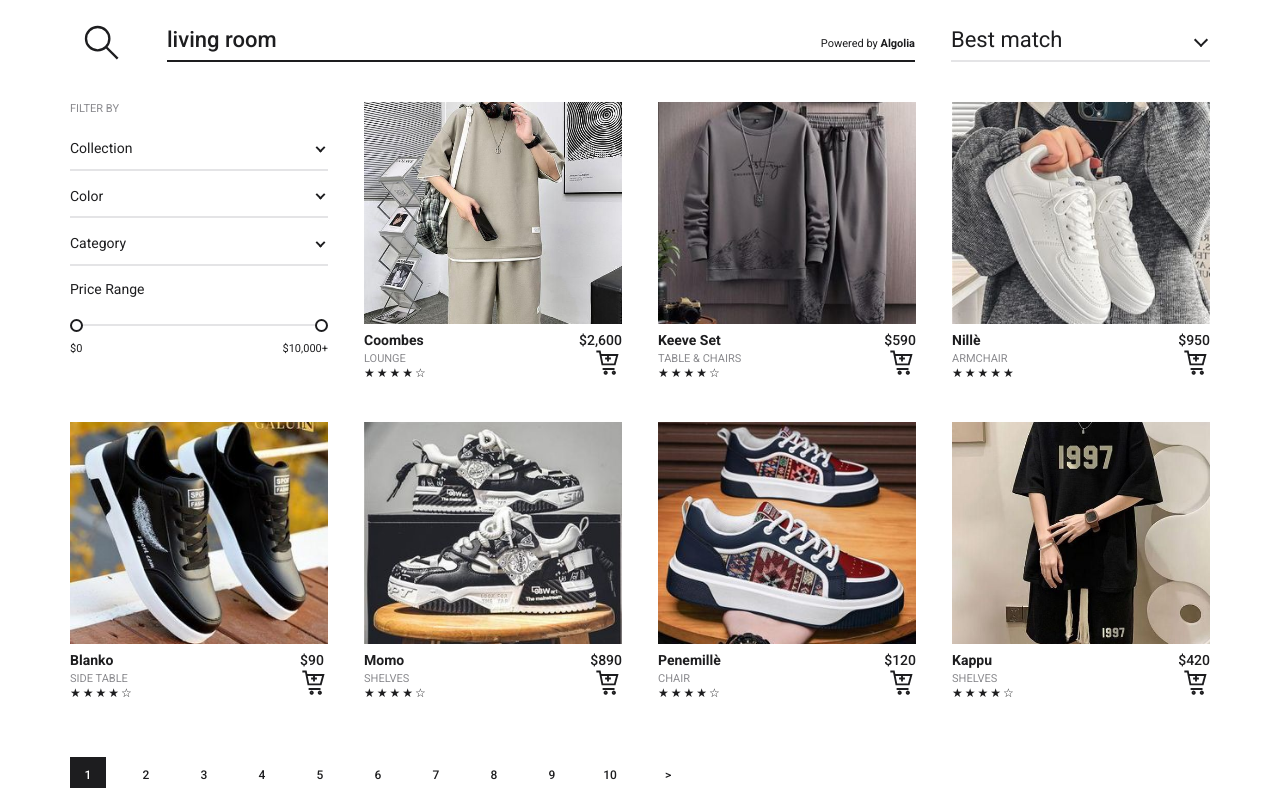
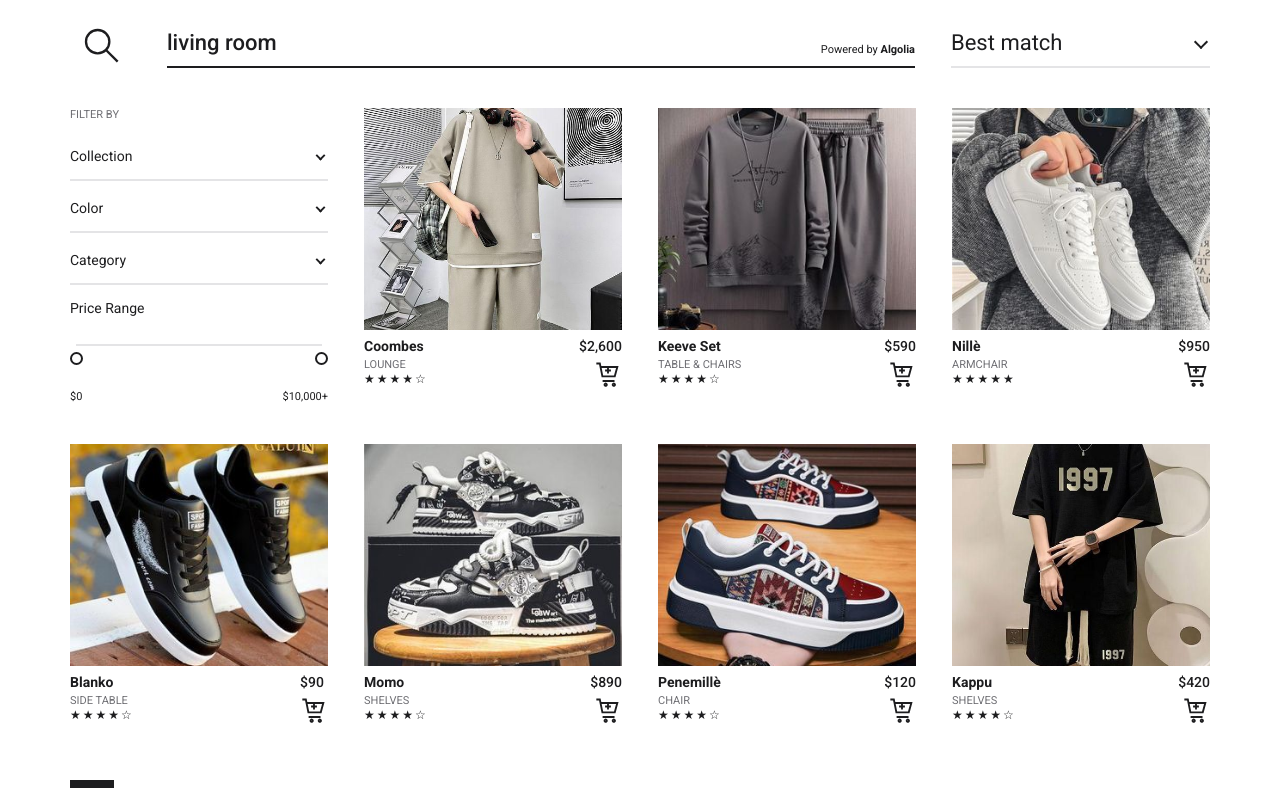
Before and after one commit to Leboueelie/integration, a plain HTML site: page index.html in a window 1280 px wide. Shown: the part 63-851 px from the top of the page. Drawn offline with Linux system fonts and the light colour scheme; files whose address does not match are found by name; a web font is replaced by a local one.

Commit message:
feat: improve accessibility (contrast and touch targets)

```diff
--- a/style.css
+++ b/style.css
@@ -11,7 +11,7 @@
 
 :root {
   --ink: #1d1d1f;
-  --muted: #8a8a8e;
+  --muted: #6e6e73;
   --line: #e4e4e6;
   --gap: 36px;
   --font: "Avenir", "Roboto", "Helvetica Neue", Arial, sans-serif;
@@ -34,8 +34,8 @@ button, input, select { font: inherit; color: inherit; }
 .logo { width: 61px; height: 61px; background: var(--ink); display: grid; place-items: center; }
 .logo svg { width: 28px; height: 28px; }
 .main-nav ul { display: flex; gap: 38px; }
-.main-nav a, .login { font: 500 12px var(--font); text-transform: uppercase; letter-spacing: .02em; }
-.cart-link { margin-left: auto; }
+.main-nav a, .login { font: 500 12px var(--font); text-transform: uppercase; letter-spacing: .02em; display: inline-flex; align-items: center; justify-content: center; min-width: 44px; min-height: 44px; padding: 0 8px; }
+.cart-link { margin-left: auto; display: inline-flex; align-items: center; min-width: 44px; min-height: 44px; }
 .login { margin-left: 0; }
 .burger { display: none; }
 
@@ -43,13 +43,13 @@ button, input, select { font: inherit; color: inherit; }
 .search-bar { display: grid; grid-template-columns: 61px 1fr 259px; gap: 36px; align-items: end; margin-top: 24px; }
 .search-ico { width: 40px; height: 40px; align-self: center; justify-self: center; }
 .search-field { position: relative; border-bottom: 2px solid var(--ink); }
-.search-field input { width: 100%; border: 0; background: none; padding: 4px 0 8px; font: 500 22px var(--font); outline-offset: 4px; }
+.search-field input { width: 100%; border: 0; background: none; padding: 4px 0 8px; font: 500 22px var(--font); outline-offset: 4px; min-height: 44px; }
 .algolia { position: absolute; right: 0; bottom: 10px; font: 400 11px "Roboto", Arial, sans-serif; }
 .algolia b { font-weight: 700; }
 
 /* ---------- Selects ---------- */
 .select-wrap { position: relative; border-bottom: 2px solid var(--line); }
-.select-wrap select { width: 100%; appearance: none; border: 0; background: none; padding: 10px 24px 10px 0; cursor: pointer; }
+.select-wrap select { width: 100%; appearance: none; border: 0; background: none; padding: 10px 24px 10px 0; cursor: pointer; min-height: 44px; }
 .select-wrap::after { content: ""; position: absolute; right: 4px; top: 50%; width: 7px; height: 7px; border: solid var(--ink); border-width: 0 2px 2px 0; transform: translateY(-70%) rotate(45deg); pointer-events: none; }
 .sort select { font: 400 22px var(--font); padding: 4px 30px 8px 0; }
 .sort::after { width: 10px; height: 10px; }
@@ -63,9 +63,9 @@ button, input, select { font: inherit; color: inherit; }
 .filters .select-wrap { margin-bottom: 6px; }
 .range { border: 0; padding: 0; margin: 14px 0 0; min-width: 0; }
 .range legend { padding: 0; margin-bottom: 18px; }
-.range-track { position: relative; height: 16px; }
+.range-track { position: relative; height: 44px; }
 .range-track::before { content: ""; position: absolute; left: 6px; right: 6px; top: 7px; height: 2px; background: var(--line); }
-.range-track input { position: absolute; inset: 0; width: 100%; margin: 0; appearance: none; background: none; pointer-events: none; }
+.range-track input { position: absolute; inset: 0; width: 100%; height: 44px; margin: 0; appearance: none; background: none; pointer-events: none; }
 .range-track input::-webkit-slider-thumb { appearance: none; pointer-events: auto; width: 13px; height: 13px; border-radius: 50%; border: 2px solid var(--ink); background: #fff; cursor: pointer; }
 .range-track input::-moz-range-thumb { pointer-events: auto; width: 9px; height: 9px; border-radius: 50%; border: 2px solid var(--ink); background: #fff; cursor: pointer; }
 .range-labels { display: flex; justify-content: space-between; font-size: 11px; margin-top: 8px; }
@@ -77,13 +77,13 @@ button, input, select { font: inherit; color: inherit; }
 .price { grid-area: price; font: 500 14px var(--font); }
 .cat { grid-area: cat; font: 400 11px var(--font); text-transform: uppercase; color: var(--muted); margin-top: 4px; }
 .stars { grid-area: stars; font-size: 12px; letter-spacing: 2px; }
-.add { grid-area: add; align-self: end; justify-self: end; background: none; border: 0; padding: 0; cursor: pointer; }
+.add { grid-area: add; align-self: end; justify-self: end; background: none; border: 0; padding: 8px; margin: -8px; cursor: pointer; min-width: 44px; min-height: 44px; display: grid; place-items: center; }
 .add .ico { width: 28px; height: 28px; }
 
 /* ---------- Pagination ---------- */
 .pagination { margin: 56px 0 40px; }
 .pagination ul { display: flex; align-items: center; }
-.pagination a { display: grid; place-items: center; min-width: 36px; height: 36px; margin-right: 22px; font: 500 12px var(--font); }
+.pagination a { display: grid; place-items: center; min-width: 44px; height: 44px; margin-right: 22px; font: 500 12px var(--font); }
 .pagination a.current { background: var(--ink); color: #fff; margin-right: 22px; }
 
 /* ---------- Footer ---------- */
@@ -96,7 +96,7 @@ button, input, select { font: inherit; color: inherit; }
   .main-nav ul { flex-direction: column; gap: 14px; }
   #menu-toggle:checked ~ .main-nav { display: block; }
   .login { display: none; }
-  .burger { display: block; width: 24px; padding: 8px 0; cursor: pointer; }
+  .burger { display: block; width: 44px; padding: 10px 0; cursor: pointer; }
   .burger span, .burger span::before, .burger span::after { display: block; height: 2px; background: var(--ink); }
   .burger span { position: relative; }
   .burger span::before, .burger span::after { content: ""; position: absolute; left: 0; right: 0; }
```
Also changed, not shown: 1.jpg (deleted), 2.jpg (deleted), 3.jpg (deleted), 4.jpg (deleted), 5.jpg (deleted), 6.jpg (deleted), 7.jpg (deleted), 8.jpg (deleted).
